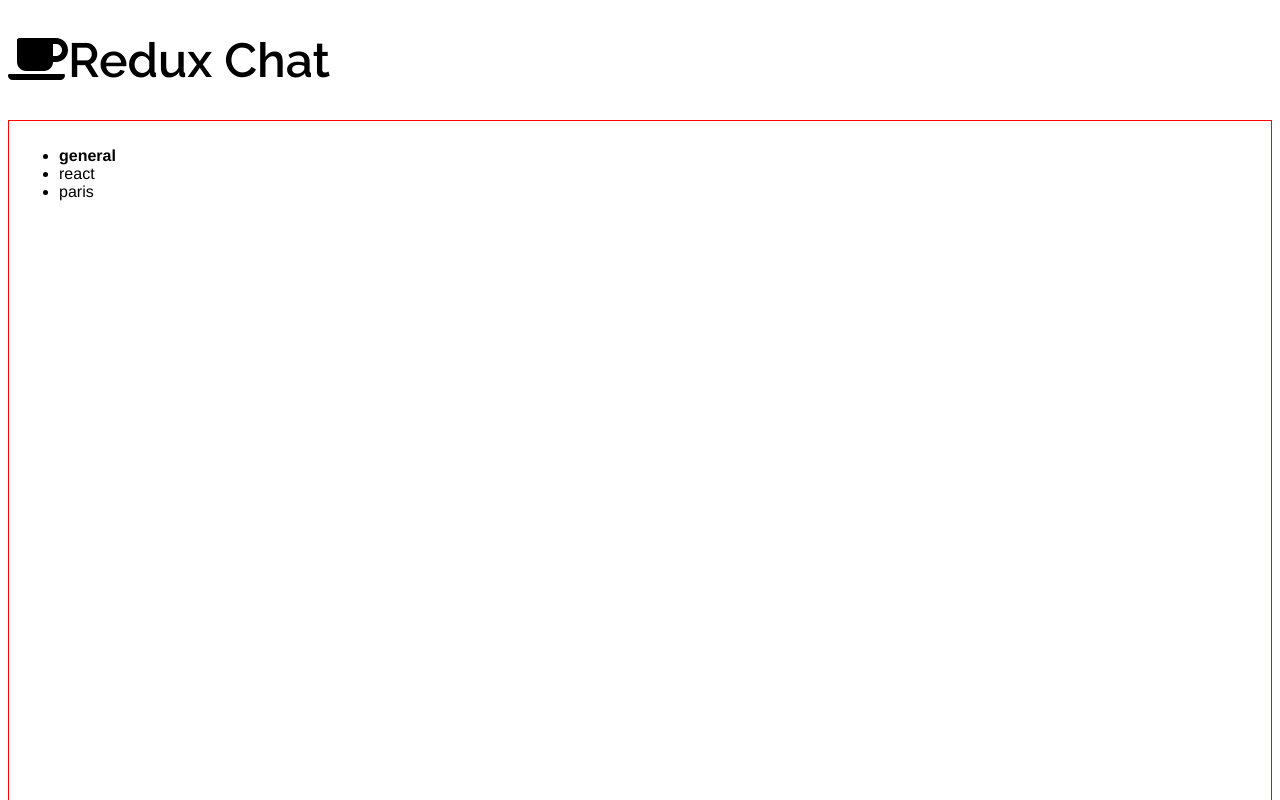
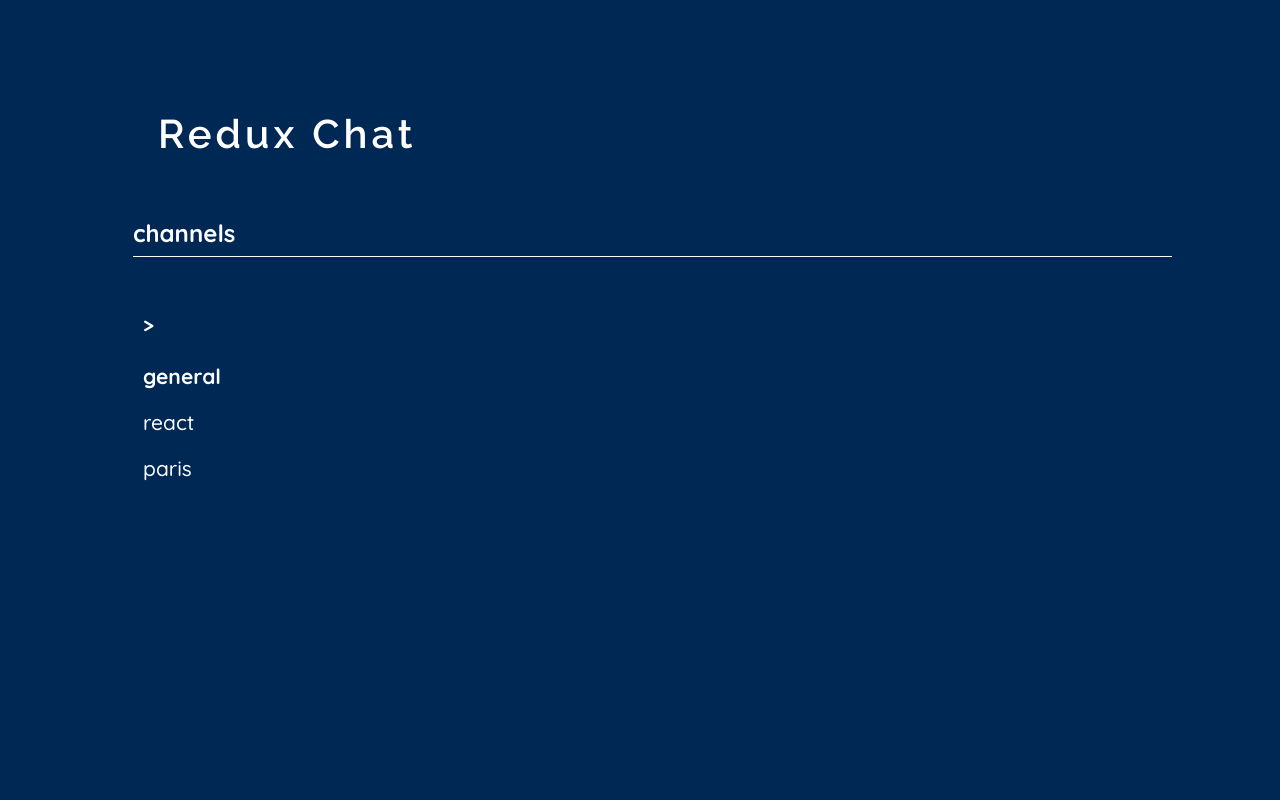
Before and after one commit to begana001/redux-chat, a React app: page / in a window 1280 px wide. Shown: the top 800 px of the page. Built offline with nearby package versions, Linux system fonts and the light colour scheme; no server answers; the HTML template or start-up script is replaced by a standard one.

Commit message:
adjust app skeleton layout

```diff
--- a/assets/stylesheets/_cards.scss
+++ b/assets/stylesheets/_cards.scss
@@ -1 +1,20 @@
-_cards.scss
+.title {
+  padding-left: 75px;
+}
+
+.channels__title {
+  border-bottom: 1px solid white;
+  padding-bottom: 8px;
+}
+
+.channels ul{
+  padding-right: 15px;
+}
+
+.channels li{
+  padding: 10px;
+}
+
+.selected:last-child {
+  margin-bottom: 25px;
+}
--- a/assets/stylesheets/_fonts.scss
+++ b/assets/stylesheets/_fonts.scss
@@ -2,17 +2,42 @@
 @import url('https://fonts.googleapis.com/css2?family=Raleway:wght@400;500;600&display=swap');
 //font-family: 'Raleway', sans-serif;
 
-// Quicksand 300 400 500
-@import url('https://fonts.googleapis.com/css2?family=Quicksand:wght@300;400;500&display=swap');
+// Quicksand 300 500 600 700
+@import url('https://fonts.googleapis.com/css2?family=Quicksand:wght@300;500;600;700&display=swap');
 //font-family: 'Quicksand', sans-serif;
 
 // Inter 100 200 300 400
 @import url('https://fonts.googleapis.com/css2?family=Inter:wght@100;200;300;400&display=swap');
 //font-family: 'Inter', sans-serif;
 
-$h1: 48px;
+body {
+  color: white;
+}
+
+$h1: 40px;
+$h2: 32px;
+$h3: 24px;
+$h4: 21px;
 
 .title{
   font-family: 'Raleway', sans-serif;
   font-size: $h1;
+  letter-spacing: 4px;
 }
+
+.channels {
+  font-family: 'Quicksand', sans-serif;
+}
+
+.channels__title {
+  font-size: $h3;
+}
+
+.selected {
+  font-weight: 700;
+}
+
+.channel {
+  list-style-type: none;
+  font-size: $h4;
+}
--- a/assets/stylesheets/application.scss
+++ b/assets/stylesheets/application.scss
@@ -1,17 +1,16 @@
 body {
-  font-family: Helvetica;
+  background-color: #002855;
   overflow: hidden;
 }
 
 @import 'fonts';
+@import 'cards';
 
 .app {
-  margin-top: 20px;
-  margin-bottom: 20px;
+  padding: 75px;
 }
 
 .channels {
-  border: 1px solid red;
   padding: 10px;
   height: 100vh;
 }
@@ -19,13 +18,7 @@
 .messages__container {
   border: 1px solid;
   padding: 10px;
-  height: 100vh;
-}
-
-.selected-channel {
-  border-bottom: 1px solid;
-  padding: 10px;
-  font-weight: bold;
+  height: 70vh;
 }
 
 .message {
@@ -40,7 +33,7 @@
 }
 
 .messages__content {
-  height: 80vh;
+  height: 60vh;
   border: 1px solid blue;
   overflow-y: scroll;
 }
@@ -54,7 +47,3 @@
 .channel {
   padding: 10px;
 }
-
-.selected {
-  font-weight: bold;
-}
--- a/src/components/app.jsx
+++ b/src/components/app.jsx
@@ -1,6 +1,6 @@
 import React from 'react';
-import { FontAwesomeIcon } from '@fortawesome/react-fontawesome'
-import { faCoffee } from '@fortawesome/free-solid-svg-icons'
+import { FontAwesomeIcon } from '@fortawesome/react-fontawesome';
+import { faComments } from '@fortawesome/free-solid-svg-icons';
 
 import ChannelList from '../containers/channel_list.jsx';
 import MessageList from '../containers/message_list.jsx';
@@ -8,7 +8,7 @@
 const App = () => {
   return (
     <div className="app row">
-      <h1 className="title"><FontAwesomeIcon icon={faCoffee} />Redux Chat</h1>
+      <h1 className="title">Redux Chat  {/*<FontAwesomeIcon icon={faComments} />*/}</h1>
       <ChannelList />
       <MessageList />
     </div>
--- a/src/containers/channel_list.jsx
+++ b/src/containers/channel_list.jsx
@@ -2,6 +2,9 @@
 import { bindActionCreators } from 'redux';
 import { connect } from 'react-redux';
 import { selectChannel, fetchMessages } from '../actions';
+
+import { FontAwesomeIcon } from '@fortawesome/react-fontawesome';
+import { faChalkboardTeacher } from '@fortawesome/free-solid-svg-icons';
 
 class ChannelList extends Component {
   componentWillMount() {
@@ -9,16 +12,23 @@
   }
 
   handleClick = (e) => {
-    this.props.selectChannel(e.currentTarget.innerHTML);
+    this.props.selectChannel(e.currentTarget.innerText);
+  }
+
+  handleActive = (channel) => {
+    if(channel === this.props.selectedChannel) {
+      return <p className="selected">></p>
+    }
   }
 
   renderChannel = (channel) => {
     return (
       <li
-        key={channel}
-        className={channel === this.props.selectedChannel ? "selected" : null }
-        onClick={this.handleClick}
+      key={channel}
+      className={channel === this.props.selectedChannel ? "channel selected" : "channel" }
+      onClick={this.handleClick}
       >
+        {this.handleActive(channel)}
         {channel}
       </li>
     );
@@ -28,6 +38,7 @@
     return (
       <div className="channels col-sm-3">
         <ul>
+          <h3 className="channels__title">channels</h3>
           {this.props.channels.map((channel) => this.renderChannel(channel))}
         </ul>
       </div>
```
